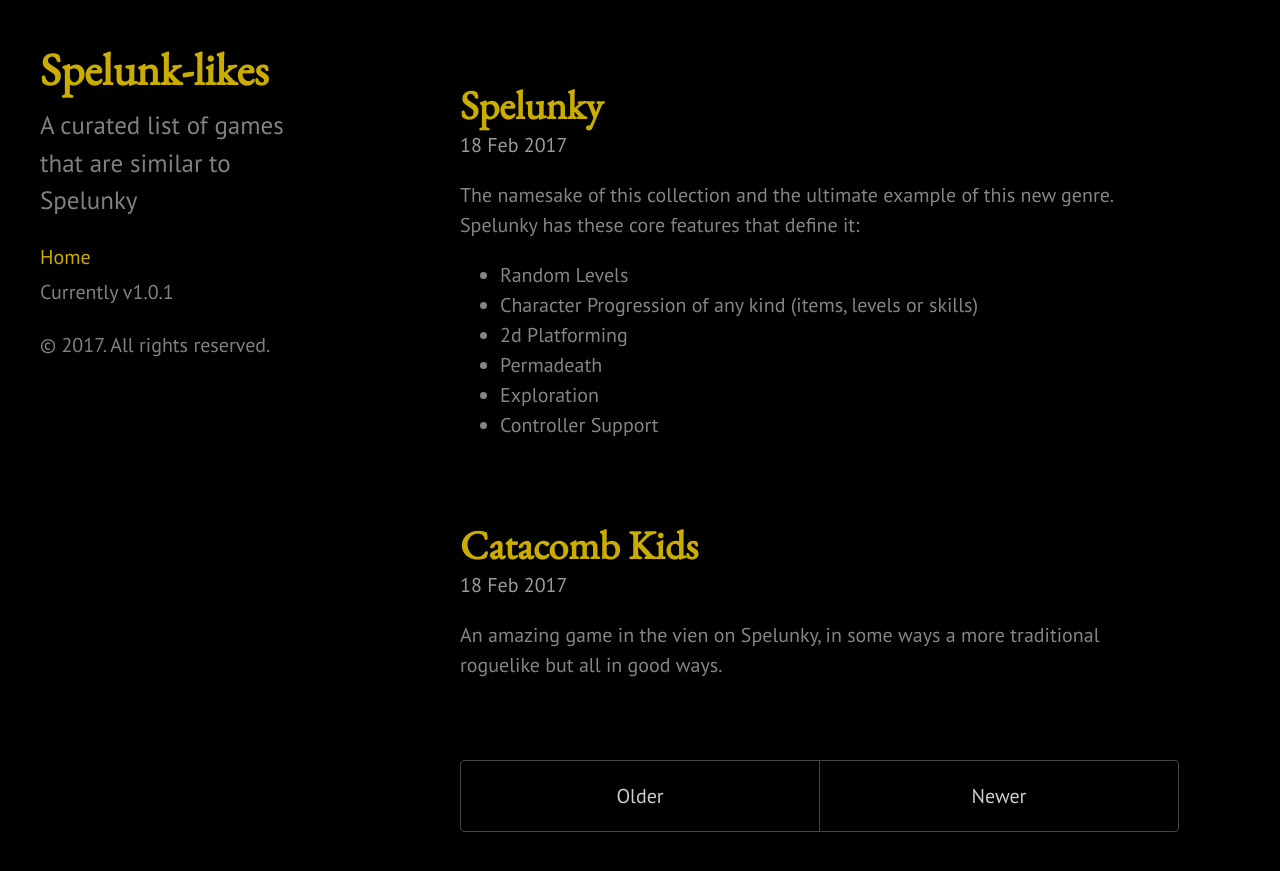
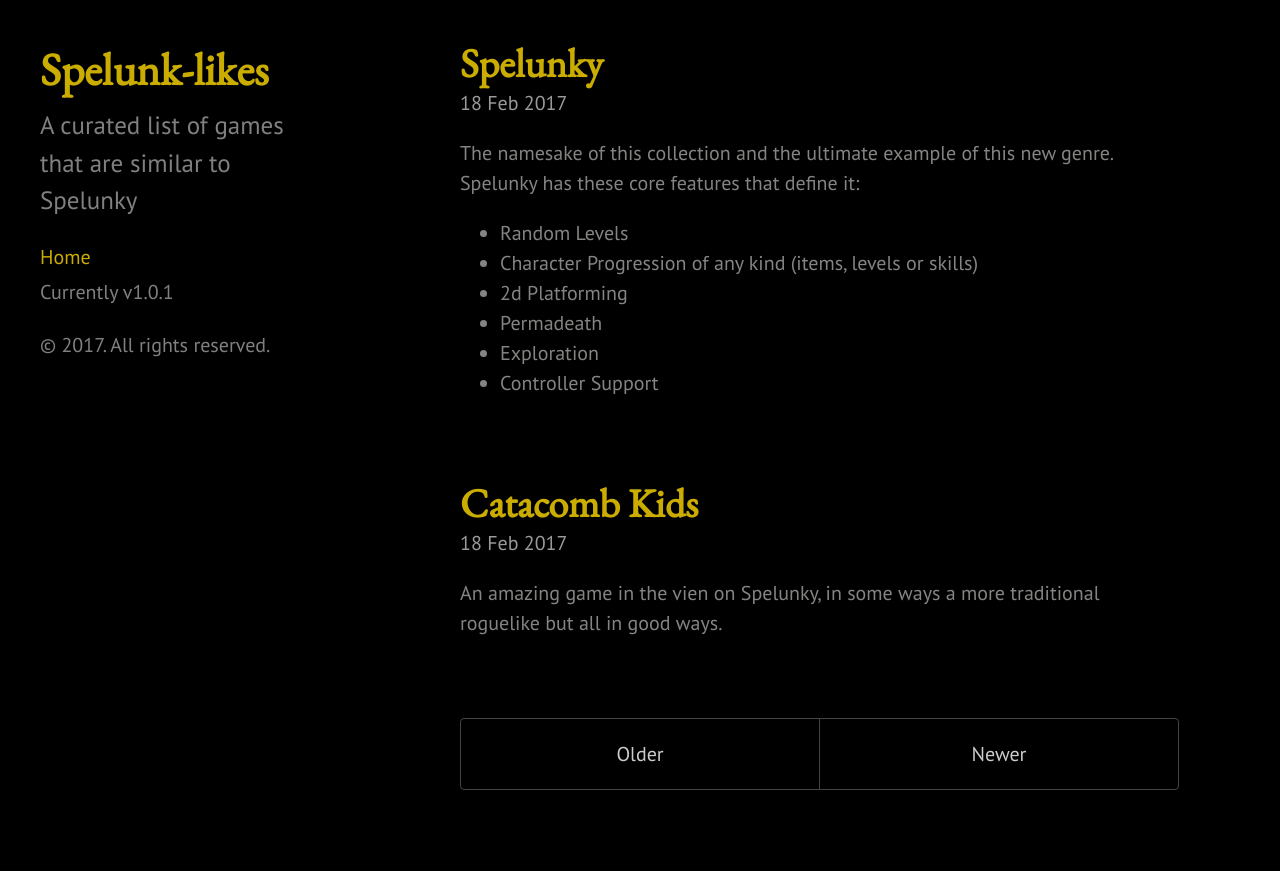
Before and after one commit to math0ne/spelunky-likes, a Jekyll site: the page built from index.html, in a window 1280 px wide and 972 px high. Shown: the top 871 px of the window. Built offline with Jekyll 4.4.1, drawn with Linux system fonts in a browser that asks for light colours; the list of posts is cut into pages by our own code.

Commit message:
top align

```diff
--- a/public/css/blackdoc.css
+++ b/public/css/blackdoc.css
@@ -244,7 +244,7 @@
  */
 
 .content {
-  padding-top:    4rem;
+  padding-top: 1.9rem;
   padding-bottom: 4rem;
 }
 
```
